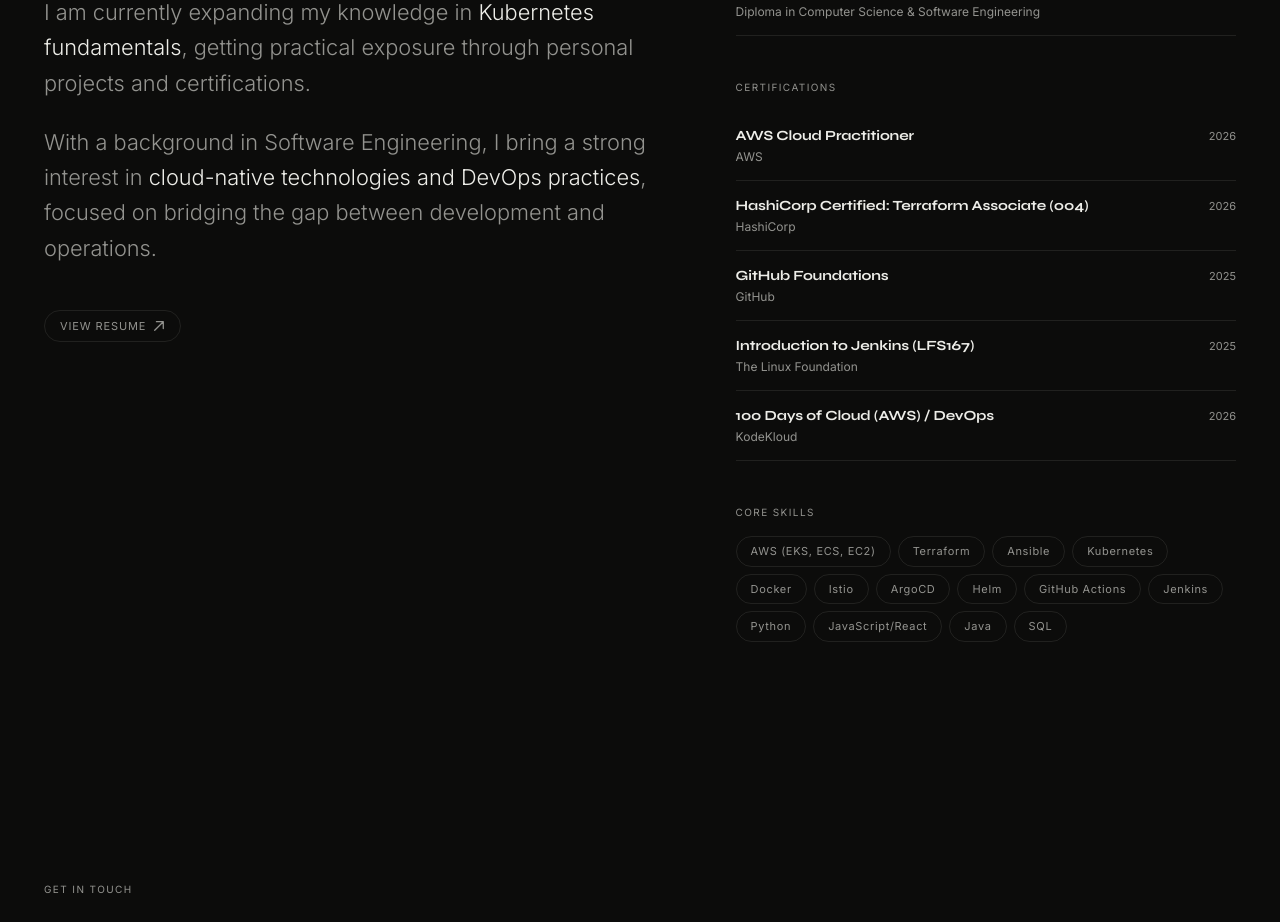
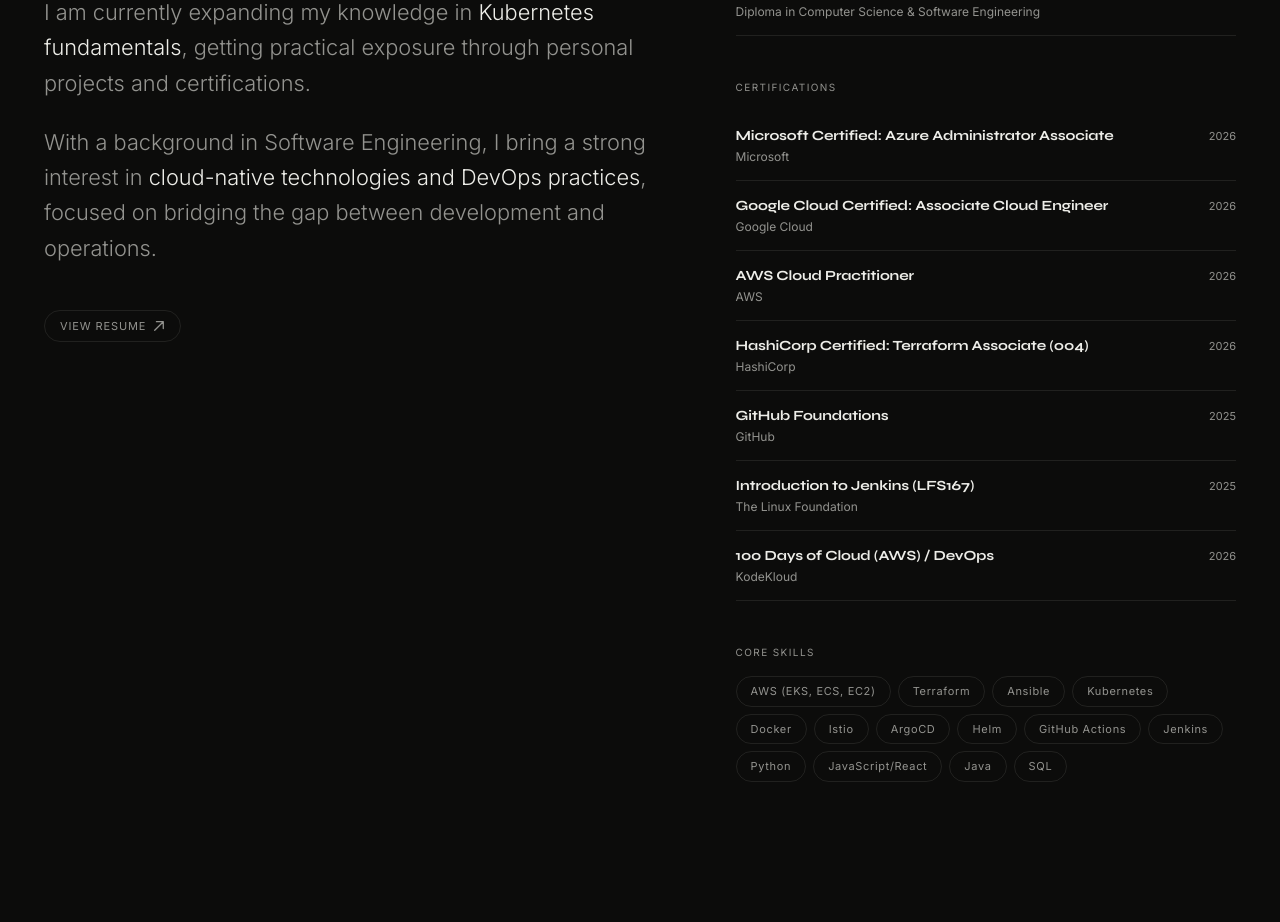
Before and after one commit to HimanM/HimanM, a Next.js app in the folder website/: page / in a window 1280 px wide. Shown: the part 1906-2828 px from the top of the page. Built offline with nearby package versions, Linux system fonts and the light colour scheme; no server answers.

Commit message:
Add new certifications and update About component

```diff
--- a/website/components/About.tsx
+++ b/website/components/About.tsx
@@ -9,11 +9,13 @@
   ];
 
   const certifications = [
+    { title: 'Microsoft Certified: Azure Administrator Associate', issuer: 'Microsoft', year: '2026' },
+    { title: 'Google Cloud Certified: Associate Cloud Engineer', issuer: 'Google Cloud', year: '2026' },
     { title: 'AWS Cloud Practitioner', issuer: 'AWS', year: '2026' },
     { title: 'HashiCorp Certified: Terraform Associate (004)', issuer: 'HashiCorp', year: '2026' },
     { title: 'GitHub Foundations', issuer: 'GitHub', year: '2025' },
     { title: 'Introduction to Jenkins (LFS167)', issuer: 'The Linux Foundation', year: '2025' },
-    { title: '100 Days of Cloud (AWS) / DevOps', issuer: 'KodeKloud', year: '2026' },
+    { title: '100 Days of Cloud (AWS) / DevOps', issuer: 'KodeKloud', year: '2026' }
   ];
 
   const skills = [
```
Also changed, not shown: 2 other files (tests, documents, lock files or other folders).
